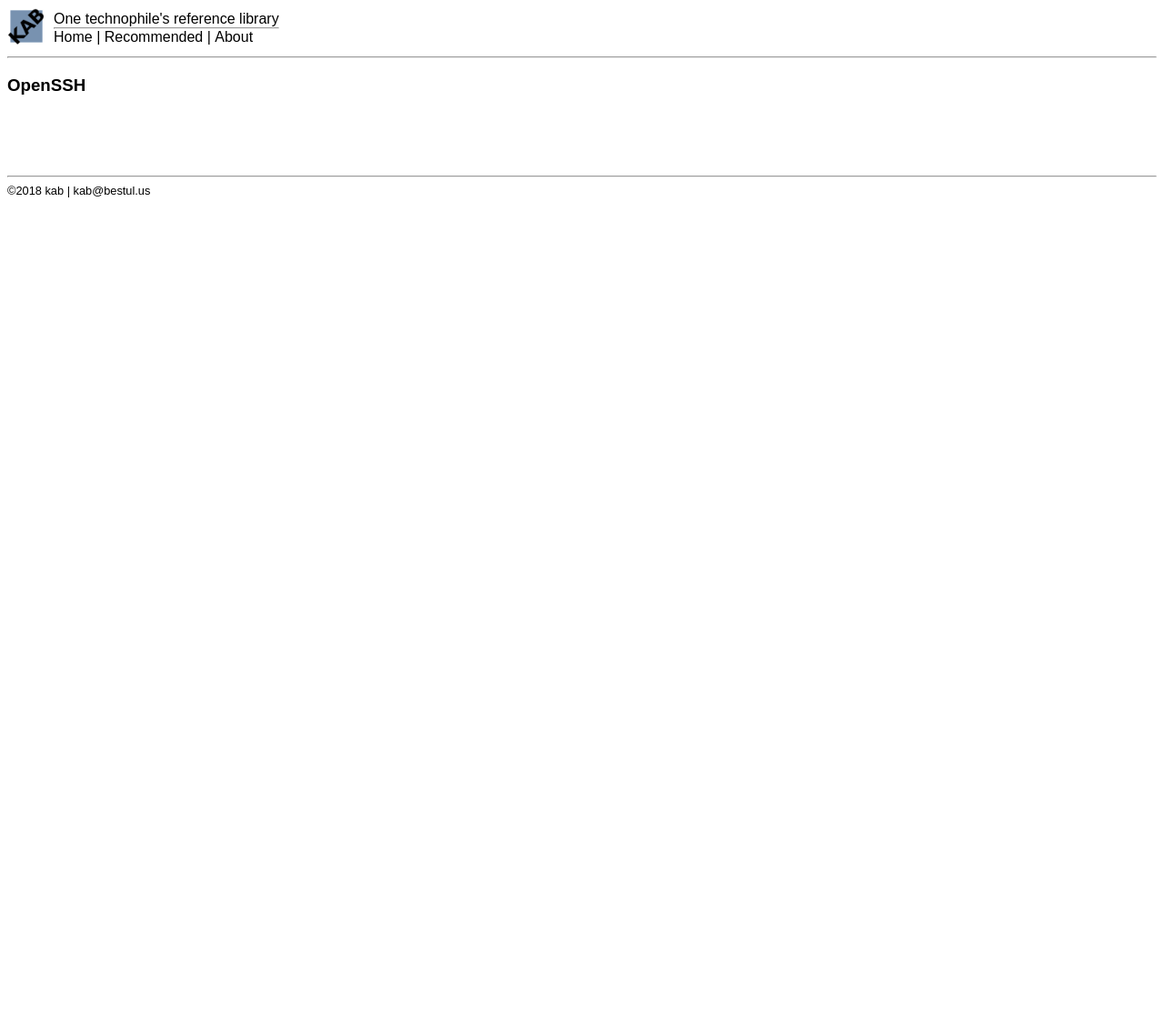
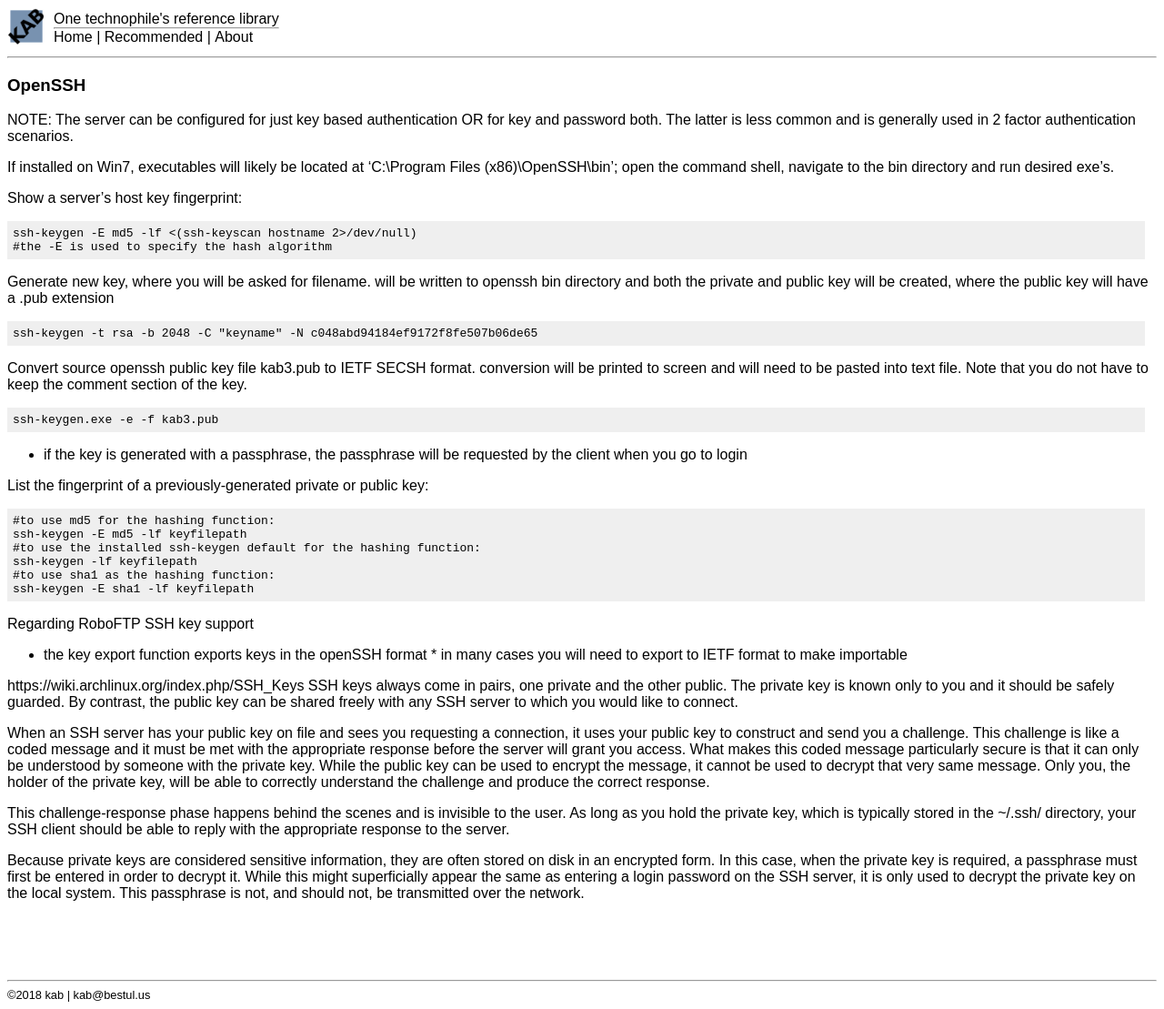
Before and after one commit to kabtech/kab, a Jekyll site: the page built from ccc/openssh.md, in a window 1280 px wide. Shown: the whole page at 91% size. Built offline with Jekyll 4.4.1, drawn with Linux system fonts in a browser that asks for light colours; before the commit the page ends 900 px from its top, so only the background shows below that.

Commit message:
Update openssh.md

````diff
--- a/ccc/openssh.md
+++ b/ccc/openssh.md
@@ -6,6 +6,52 @@
 
 ### OpenSSH
 
+NOTE: The server can be configured for just key based authentication OR for key and password both. The latter is less common and is generally used in 2 factor authentication scenarios.
+
+If installed on Win7, executables will likely be located at 'C:\Program Files (x86)\OpenSSH\bin'; open the command shell, navigate to the bin directory and run desired exe's.
+
+Show a server's host key fingerprint:
+```
+ssh-keygen -E md5 -lf <(ssh-keyscan hostname 2>/dev/null)
+#the -E is used to specify the hash algorithm
+```
+
+Generate new key, where you will be asked for filename. will be written to openssh bin directory and both the private and public key will be created, where the public key will have a .pub extension
+```
+ssh-keygen -t rsa -b 2048 -C "keyname" -N c048abd94184ef9172f8fe507b06de65
+```
+Convert source openssh public key file kab3.pub to IETF SECSH format. conversion will be printed to screen and will need to be pasted into text file. Note that you do not have to keep the  comment section of the key.
+
+```
+ssh-keygen.exe -e -f kab3.pub
+```
+* if the key is generated with a passphrase, the passphrase will be requested by the client when you go to login
+
+List the fingerprint of a previously-generated private or public key:
+```
+#to use md5 for the hashing function:
+ssh-keygen -E md5 -lf keyfilepath
+#to use the installed ssh-keygen default for the hashing function:
+ssh-keygen -lf keyfilepath
+#to use sha1 as the hashing function:
+ssh-keygen -E sha1 -lf keyfilepath
+```
+
+
+
+Regarding RoboFTP SSH key support
+
+* the key export function exports keys in the openSSH format * in many cases you will need to export to IETF format to make importable
+
+https://wiki.archlinux.org/index.php/SSH_Keys SSH keys always come in pairs, one private and the other public. The private key is known only to you and it should be safely guarded. By contrast, the public key can be shared freely with any SSH server to which you would like to connect.
+
+When an SSH server has your public key on file and sees you requesting a connection, it uses your public key to construct and send you a challenge. This challenge is like a coded message and it must be met with the appropriate response before the server will grant you access. What makes this coded message particularly secure is that it can only be understood by someone with the private key. While the public key can be used to encrypt the message, it cannot be used to decrypt that very same message. Only you, the holder of the private key, will be able to correctly understand the challenge and produce the correct response.
+
+This challenge-response phase happens behind the scenes and is invisible to the user. As long as you hold the private key, which is typically stored in the ~/.ssh/ directory, your SSH client should be able to reply with the appropriate response to the server.
+
+Because private keys are considered sensitive information, they are often stored on disk in an encrypted form. In this case, when the private key is required, a passphrase must first be entered in order to decrypt it. While this might superficially appear the same as entering a login password on the SSH server, it is only used to decrypt the private key on the local system. This passphrase is not, and should not, be transmitted over the network.
+
+
 <br/>
 <br/>
 <br/>
````
